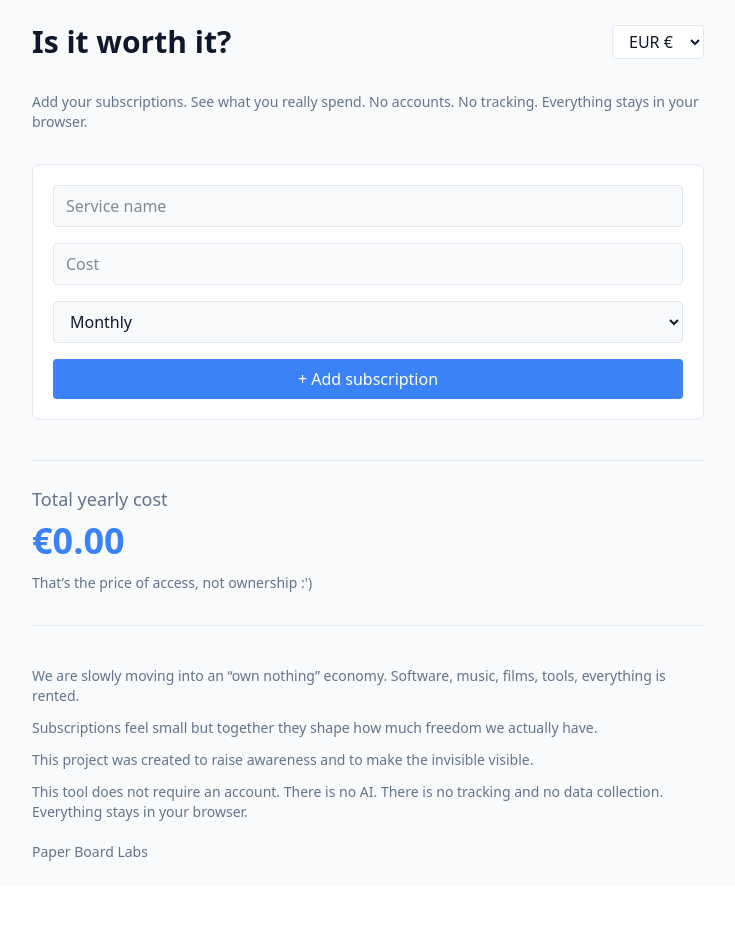
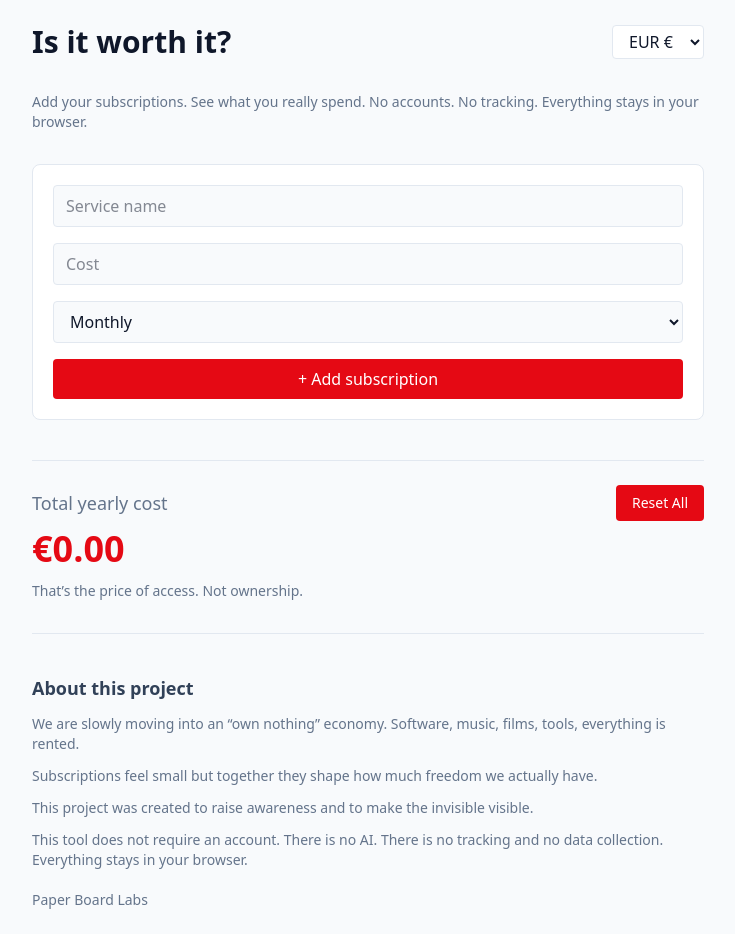
Before and after one commit to blitzmartin/is-it-worth-it, a React (Vite) app: page / in a window 1280 px wide. Shown: the whole page, without its empty margins (272-1007 px from the left). Before the commit the page ends 886 px from the top, so only its background shows below. Built offline with nearby package versions, Linux system fonts and the light colour scheme.

Commit message:
add clear all func, update mission

```diff
--- a/src/App.tsx
+++ b/src/App.tsx
@@ -39,6 +39,13 @@ export const App = () => {
     setSubscriptions(subscriptions.filter((s) => s.id !== id));
   };
 
+  const resetSubscriptions = () => {
+    if (confirm("Are you sure you want to clear all subscriptions?")) {
+      setSubscriptions([]);
+      localStorage.removeItem("subscriptions");
+    }
+  };
+
   return (
     <div className="min-h-screen bg-base text-base p-6">
       <div className="max-w-2xl mx-auto space-y-8">
@@ -65,12 +72,31 @@ export const App = () => {
           ))}
         </div>
 
-        <TotalSummary
-          total={total}
-          currencySymbol={currencySymbols[currency]}
-        />
+        <div className="mt-10 border-t border-base pt-6">
+          <div className="flex justify-between items-center">
+            <h2 className="text-lg font-medium text-muted">
+              Total yearly cost
+            </h2>
+
+            <button
+              onClick={resetSubscriptions}
+              className="bg-accent text-white px-4 py-2 rounded text-sm hover:opacity-90 transition-opacity"
+            >
+              Reset All
+            </button>
+          </div>
+
+          {/* Componente TotalSummary rimane solo per mostrare il totale */}
+          <TotalSummary
+            total={total}
+            currencySymbol={currencySymbols[currency]}
+          />
+        </div>
 
         <div className="pt-10 text-sm text-muted border-t border-base gap-3 flex flex-col">
+          <h3 className="text-lg text-slate-700 font-bold">
+            About this project
+          </h3>
           <p>
             We are slowly moving into an “own nothing” economy. Software, music,
             films, tools, everything is rented.
--- a/src/components/TotalSummary.tsx
+++ b/src/components/TotalSummary.tsx
@@ -5,16 +5,13 @@ type Props = {
 
 export const TotalSummary = ({ total, currencySymbol }: Props) => {
   return (
-    <div className="mt-10 border-t border-base pt-6">
-      <h2 className="text-lg font-medium text-muted">Total yearly cost</h2>
-
-      <p className="text-4xl font-bold mt-2 text-accent">
+    <div className="mt-2">
+      <p className="text-4xl font-bold text-accent">
         {currencySymbol}
         {total.toFixed(2)}
       </p>
-
       <p className="text-sm text-muted mt-3">
-        That’s the price of access, not ownership :')
+        That’s the price of access. Not ownership.
       </p>
     </div>
   );
--- a/src/index.css
+++ b/src/index.css
@@ -14,7 +14,7 @@ body,
   --color-text: 15 23 42; /* slate-900 */
   --color-muted: 100 116 139; /* slate-500 */
   --color-border: 226 232 240; /* slate-200 */
-  --color-accent: 59 130 246; /* blue-500 */
+  --color-accent: 229 9 20; /* red */
 }
 
 @layer utilities {
```
